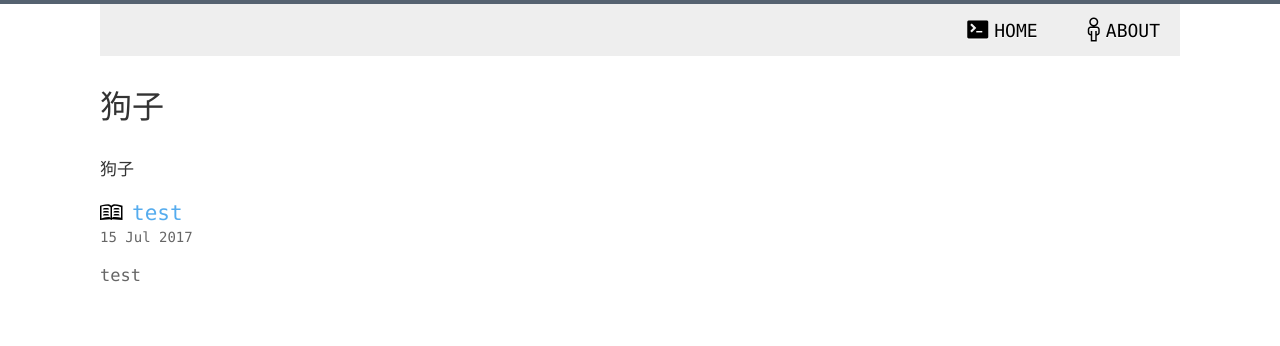
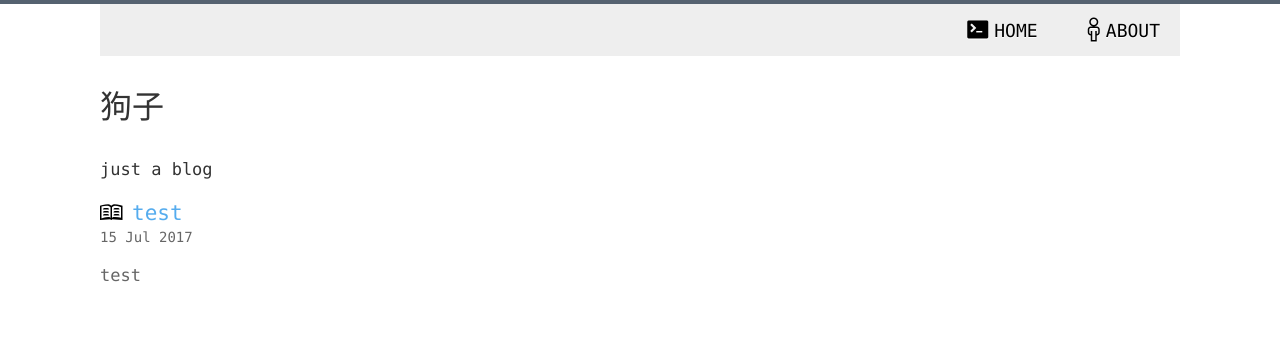
Before and after one commit to liu2gou/13018006900.github.io, a Jekyll site: the page built from index.html, in a window 1280 px wide. Shown: the top 346 px of the page. Built offline with Jekyll 4.4.1, drawn with Linux system fonts in a browser that asks for light colours; the list of posts is cut into pages by our own code.

Commit message:
Update _config.yml

```diff
--- a/_config.yml
+++ b/_config.yml
@@ -1,7 +1,7 @@
 title: Hux Blog
 name: 狗子
 description: >
-  狗子
+ just a blog
 about: >
 
 master_repo: false
```
